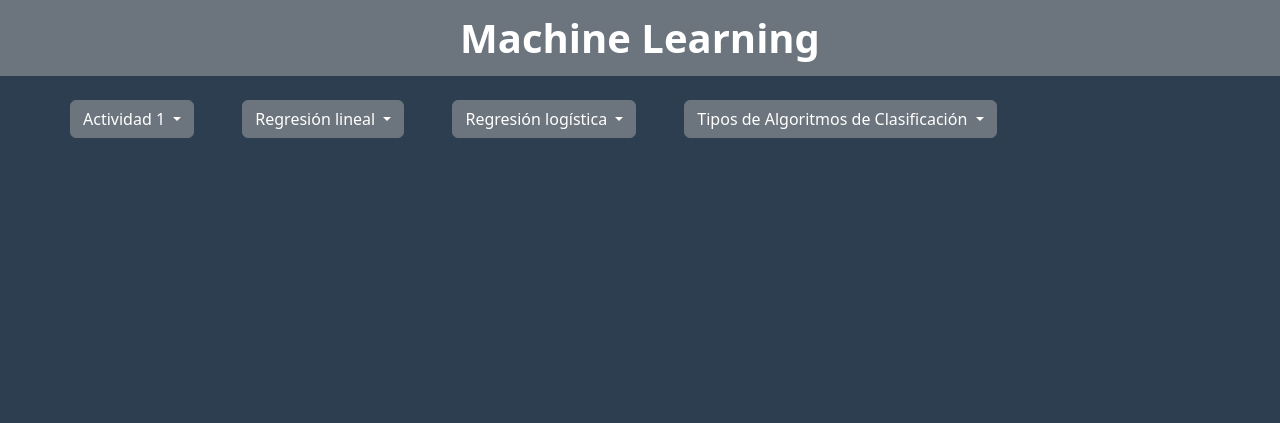
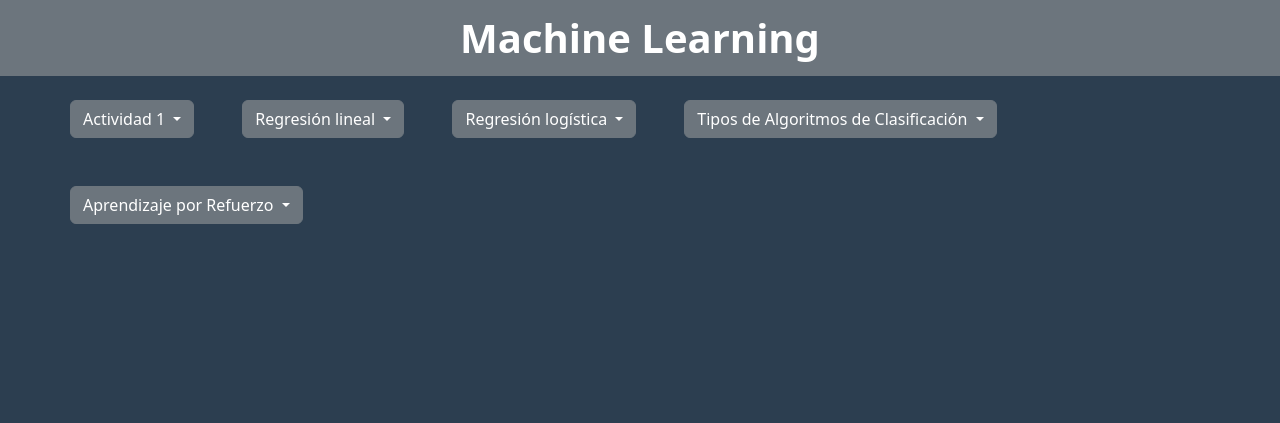
Before and after one commit to Diego-Alexander-udec/Casos-de-Uso-de-Machine-Learning-Supervisado, a Flask app: page /ucundinamarca in a window 1280 px wide. Shown: the top 423 px of the page. Run offline with Flask 3, Linux system fonts and the light colour scheme.

Commit message:
Se actualiza el index.html con rutas nuevas
Se agregan nuevo botón dropdown "Aprendizaje por Refuerzo" con 2 submenús

submenús
conceptos_refuerzo.html
caso_practico_refuerzo.html

```diff
--- a/Proyecto/templates/index.html
+++ b/Proyecto/templates/index.html
@@ -62,6 +62,17 @@
       </ul>
     </div>
 
+    <!-- Aprendizaje por Refuerzo -->
+    <div class="dropdown">
+      <button class="btn btn-secondary dropdown-toggle" type="button" data-bs-toggle="dropdown" aria-expanded="false">
+        Aprendizaje por Refuerzo
+      </button>
+      <ul class="dropdown-menu">
+        <li><a class="dropdown-item" href="{{ url_for('conceptos_refuerzo') }}">Conceptos básicos</a></li>
+        <li><a class="dropdown-item" href="{{ url_for('caso_practico_refuerzo') }}">Caso práctico</a></li>
+      </ul>
+    </div>
+
     <script src="https://cdn.jsdelivr.net/npm/bootstrap@5.3.8/dist/js/bootstrap.bundle.min.js"></script>
   </div>
 </div>
```
